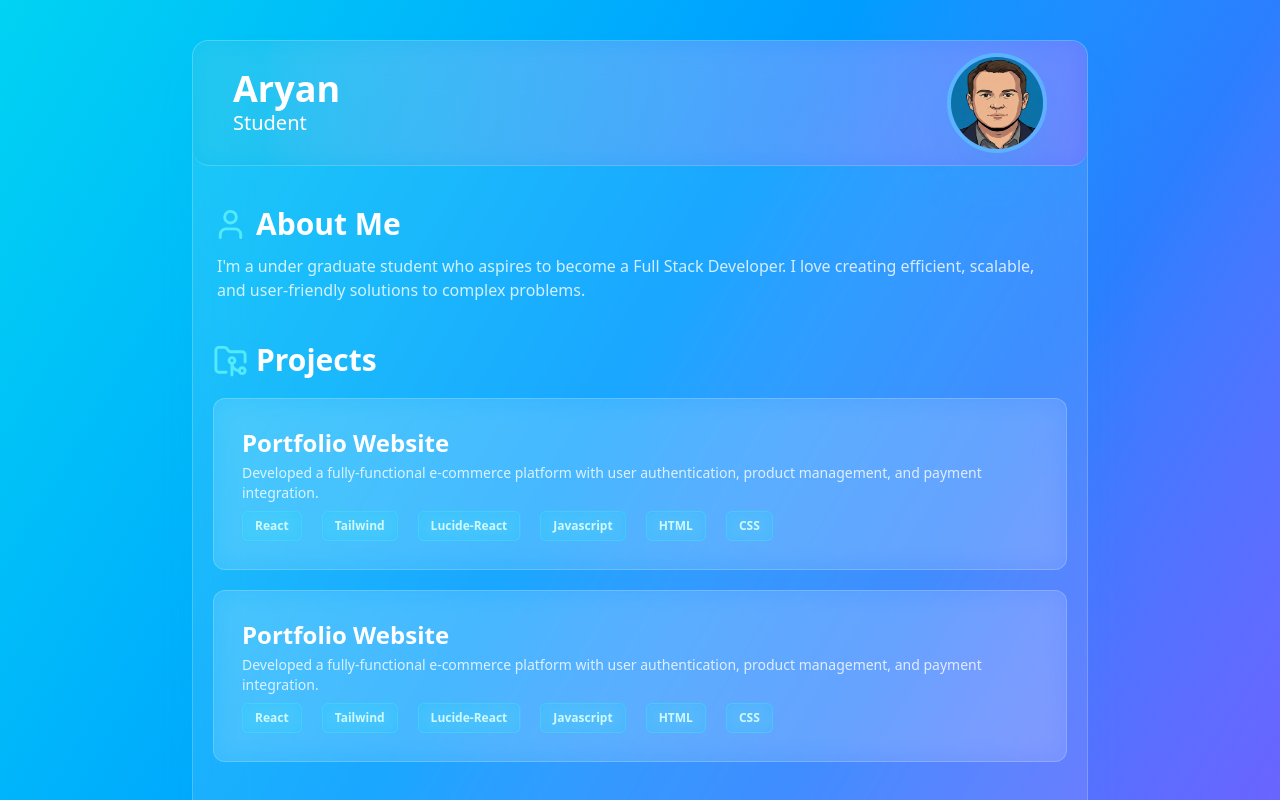
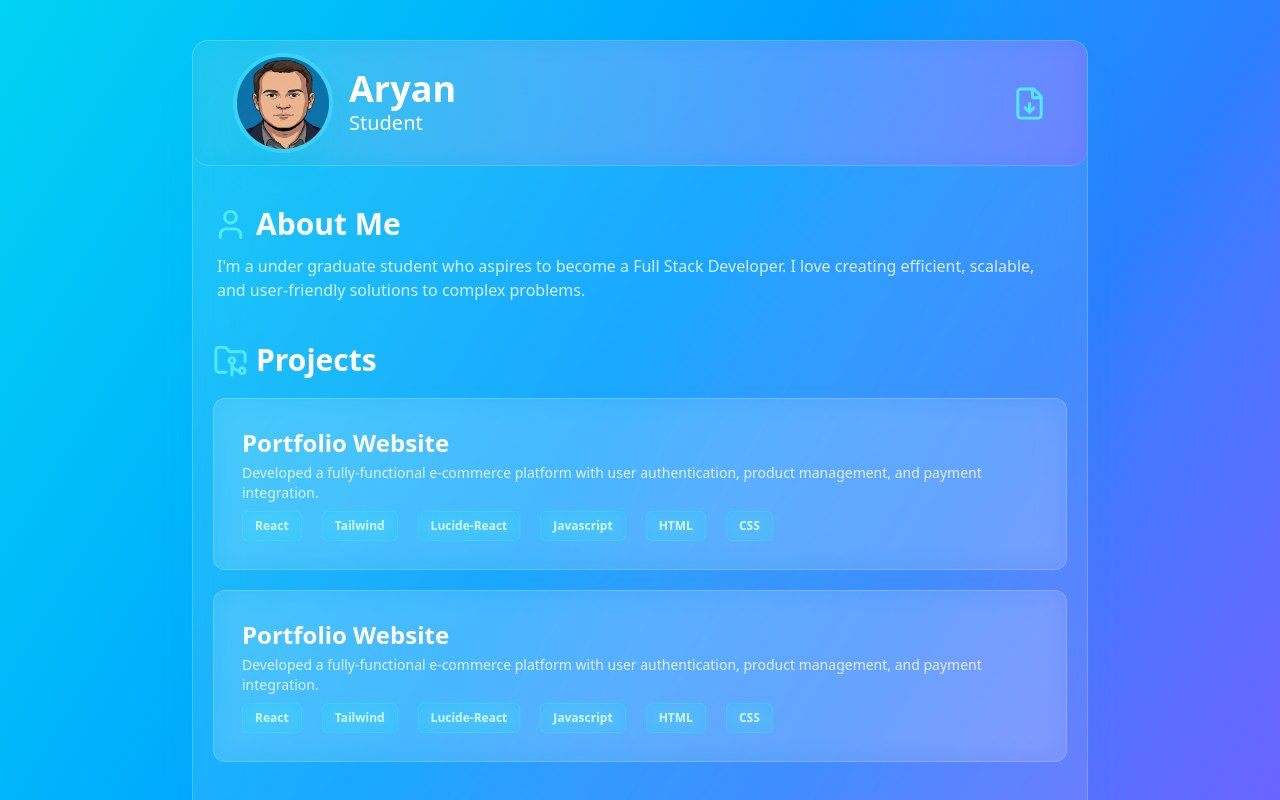
Before and after one commit to UsaaryanByte07/MiniProjects-Using-Basic-Full-Stack-Web-Development, a React (Vite) app in the folder MiniProject-3/Basic-Portfolio-Website/: page / in a window 1280 px wide. Shown: the top 800 px of the page. Built offline with nearby package versions, Linux system fonts and the light colour scheme.

Commit message:
Added a donwload feature to the portfolio website, allowing users to easily download my resume and view my projects.

```diff
--- /dev/null
+++ b/MiniProject-3/Basic-Portfolio-Website/src/components/DownloadBtn.jsx
@@ -0,0 +1,10 @@
+import { FileDown } from "lucide-react";
+const DownloadBtn = () => {
+  return (
+      <button onClick={window.print}>
+        <FileDown size={35} className="text-cyan-300" />
+      </button>
+  );
+};
+
+export default DownloadBtn;
--- a/MiniProject-3/Basic-Portfolio-Website/src/components/Header/DetailsBox.jsx
+++ b/MiniProject-3/Basic-Portfolio-Website/src/components/Header/DetailsBox.jsx
@@ -1,6 +1,6 @@
 const DetailsBox = (props) => {
     return (
-        <div>
+        <div className="mx-4">
         <h1 className="text-white text-4xl font-bold">{props.name}</h1>
         <p className="text-white text-xl">{props.proffesion}</p>
         </div>
--- a/MiniProject-3/Basic-Portfolio-Website/src/components/Header/Header.jsx
+++ b/MiniProject-3/Basic-Portfolio-Website/src/components/Header/Header.jsx
@@ -1,11 +1,15 @@
 import DetailsBox from "./DetailsBox";
 import MyPhoto from "./MyPhoto";
 import MyPhotoJPG from '../../assets/MyPhoto.png'
+import DownloadBtn from "../DownloadBtn";
 
 const Header = () => {
     return <div className="bg-gradient-to-r from-cyan-500/30 to-purple-500/30 backdrop-blur-md w-full min-h-31.25 flex justify-between items-center px-10 rounded-2xl border-b border-white/20">
+        <div className="flex flex-wrap items-center">
+        <MyPhoto photoLink={MyPhotoJPG}/>
         <DetailsBox name="Aryan" proffesion="Student"/>
-        <MyPhoto photoLink={MyPhotoJPG}/>
+        </div>
+        <DownloadBtn/>
     </div>
 }
 
--- a/MiniProject-3/Basic-Portfolio-Website/src/index.css
+++ b/MiniProject-3/Basic-Portfolio-Website/src/index.css
@@ -1,4 +1,14 @@
 @import "tailwindcss";
+
+@media print {
+  body {
+    -webkit-print-color-adjust: exact;
+    print-color-adjust: exact;
+  }
+  button {
+    display: none; /* Hides the button in the PDF */
+  }
+}
 
 html, body, #root {
   height: 100%;
```
